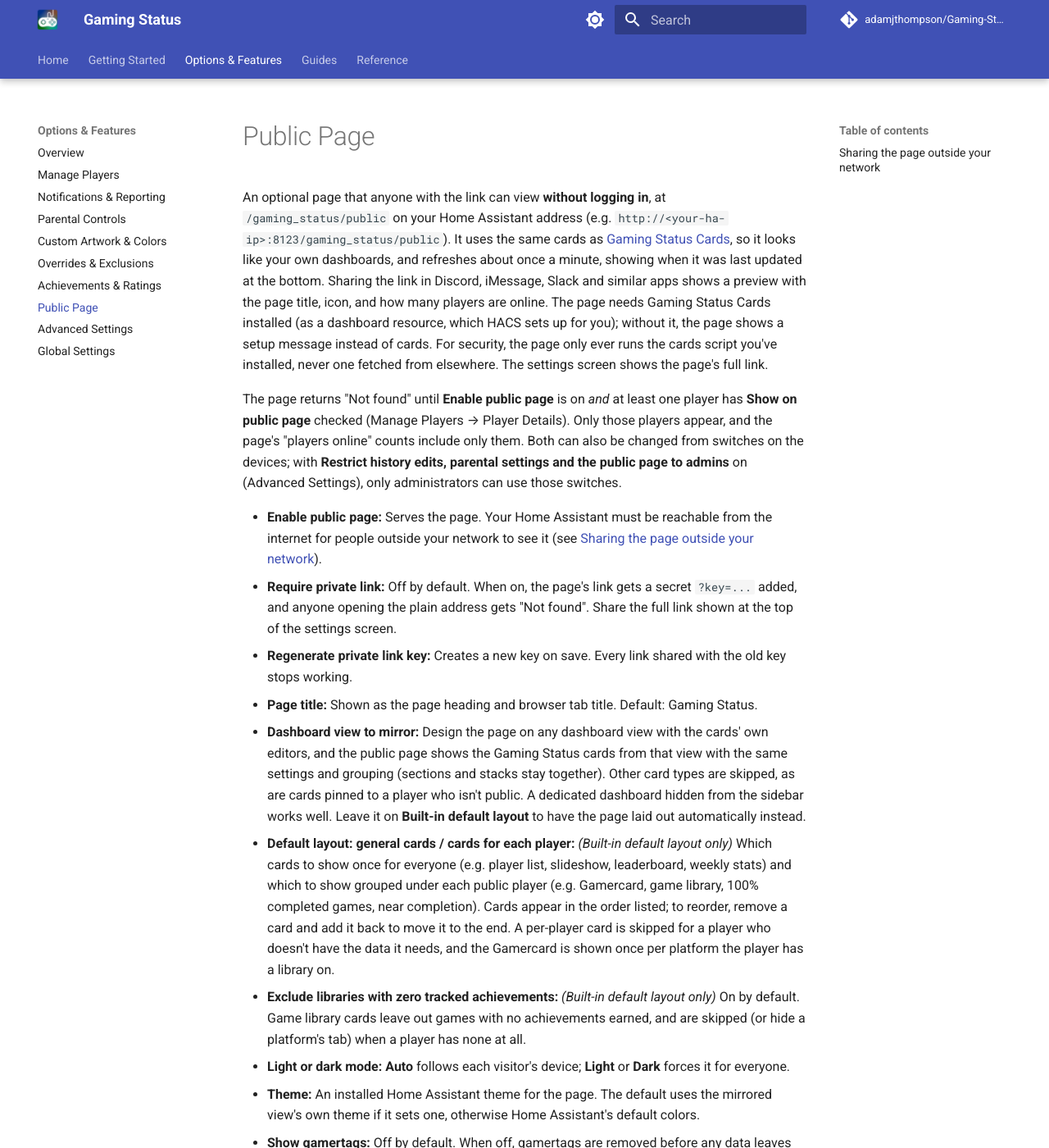
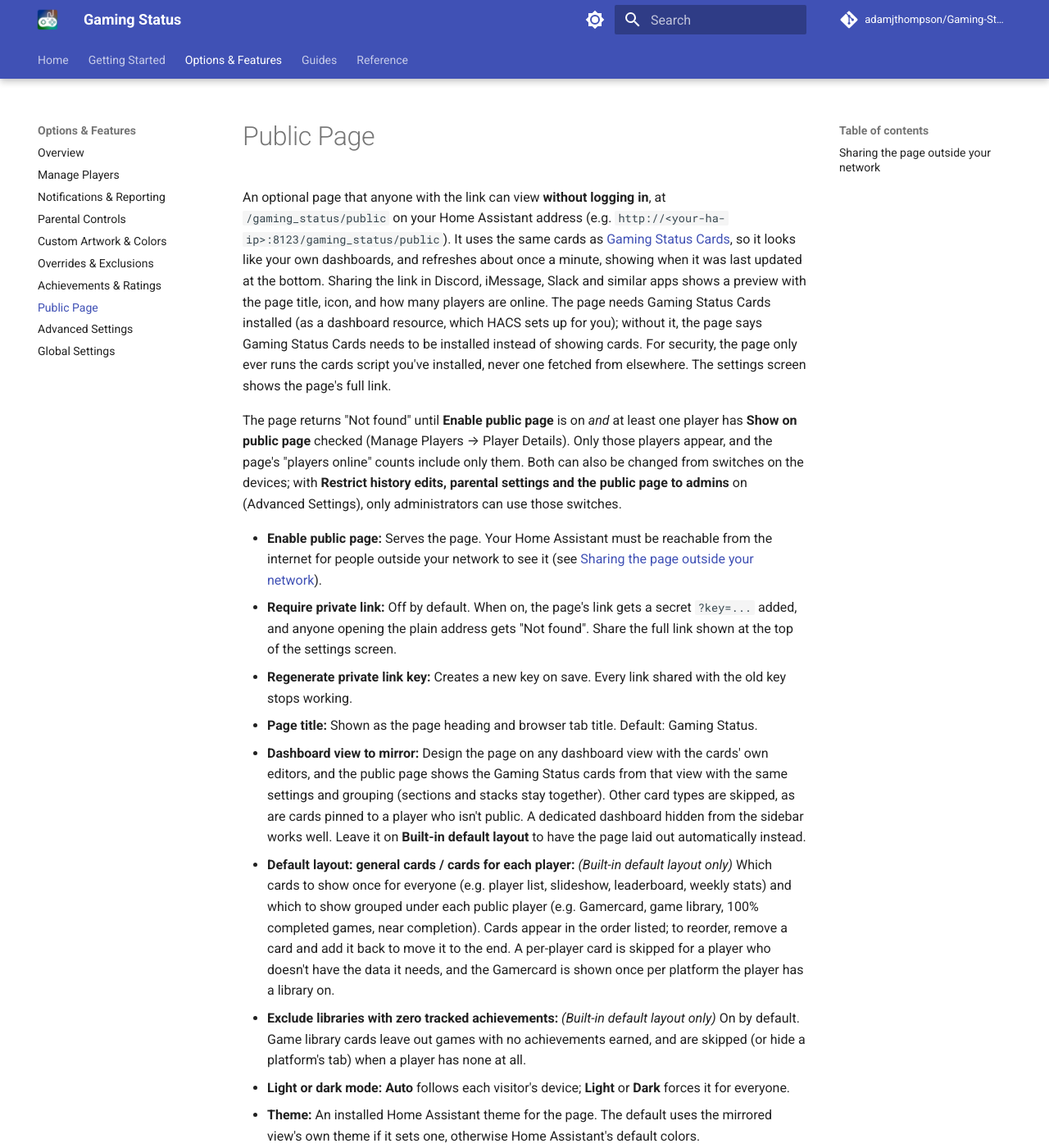
Before and after one commit to adamjthompson/Gaming-Status, an MkDocs documentation site: the page built from docs/configuration/public-page.md, in a window 1280 px wide and 1400 px high. Shown: the whole window at 82% size. Built offline with MkDocs 1.6.1 and Material for MkDocs 9.7.7, drawn with Linux system fonts in a browser that asks for light colours; comment, search, counter and statistics services are not loaded; some of the changed text lies outside the part shown.

Commit message:
Made the public page say when Gaming Status Cards is missing.
Without a Gaming Status Cards script to run, the public page said only
"This page isn't set up yet", with the actual cause in parentheses. It
now leads with it: "Gaming Status Cards needs to be installed to show
this page", followed by the owner's fix (install it from HACS, which adds
the dashboard resource, or set Cards script URL). When the cards are found
but the browser can't load them (e.g. a proxy blocks their address), the
message now says "Couldn't load Gaming Status Cards" rather than "the
cards script". The docs and the Cards script URL help text match.

Co-Authored-By: Claude Opus 5.5 <noreply@anthropic.com>

```diff
--- a/docs/configuration/public-page.md
+++ b/docs/configuration/public-page.md
@@ -1,5 +1,5 @@
 # Public Page
-An optional page that anyone with the link can view **without logging in**, at `/gaming_status/public` on your Home Assistant address (e.g. `http://<your-ha-ip>:8123/gaming_status/public`). It uses the same cards as [Gaming Status Cards](https://github.com/adamjthompson/Gaming-Status-Cards), so it looks like your own dashboards, and refreshes about once a minute, showing when it was last updated at the bottom. Sharing the link in Discord, iMessage, Slack and similar apps shows a preview with the page title, icon, and how many players are online. The page needs Gaming Status Cards installed (as a dashboard resource, which HACS sets up for you); without it, the page shows a setup message instead of cards. For security, the page only ever runs the cards script you've installed, never one fetched from elsewhere. The settings screen shows the page's full link.
+An optional page that anyone with the link can view **without logging in**, at `/gaming_status/public` on your Home Assistant address (e.g. `http://<your-ha-ip>:8123/gaming_status/public`). It uses the same cards as [Gaming Status Cards](https://github.com/adamjthompson/Gaming-Status-Cards), so it looks like your own dashboards, and refreshes about once a minute, showing when it was last updated at the bottom. Sharing the link in Discord, iMessage, Slack and similar apps shows a preview with the page title, icon, and how many players are online. The page needs Gaming Status Cards installed (as a dashboard resource, which HACS sets up for you); without it, the page says Gaming Status Cards needs to be installed instead of showing cards. For security, the page only ever runs the cards script you've installed, never one fetched from elsewhere. The settings screen shows the page's full link.
 
 The page returns "Not found" until **Enable public page** is on *and* at least one player has **Show on public page** checked (Manage Players → Player Details). Only those players appear, and the page's "players online" counts include only them. Both can also be changed from switches on the devices; with **Restrict history edits, parental settings and the public page to admins** on (Advanced Settings), only administrators can use those switches.
 
@@ -13,7 +13,7 @@ The page returns "Not found" until **Enable public page** is on *and* at least o
 * **Light or dark mode:** **Auto** follows each visitor's device; **Light** or **Dark** forces it for everyone.
 * **Theme:** An installed Home Assistant theme for the page. The default uses the mirrored view's own theme if it sets one, otherwise Home Assistant's default colors.
 * **Show gamertags:** Off by default. When off, gamertags are removed before any data leaves Home Assistant. When on, the built-in layout shows them in the player list and Gamercards; on a mirrored view, also turn on **Show gamertags** in each card's editor.
-* **Cards script URL:** *(Optional)* Leave blank to use the Gaming Status Cards resource already installed in your dashboards; a cards script added with `frontend: extra_module_url:` in `configuration.yaml` is found too. If none is found, the page shows a setup message instead of cards.
+* **Cards script URL:** *(Optional)* Leave blank to use the Gaming Status Cards resource already installed in your dashboards; a cards script added with `frontend: extra_module_url:` in `configuration.yaml` is found too. If none is found, the page says Gaming Status Cards needs to be installed instead of showing cards. If the cards are found but can't be loaded (for example, a proxy or tunnel blocks their address), it says "Couldn’t load Gaming Status Cards."
 
 **What's never shared:** Credentials, account IDs, parental control data, and (unless enabled) gamertags are stripped from the page's data. With gamertags hidden, Xbox, PlayStation and Discord avatars are served by the page itself under opaque addresses, since their usual addresses name the account. The page's data does include Home Assistant's time zone, so its charts split days the same way your dashboards do. The Game Management card is never shown, and the page can't call any services or change anything. Each visitor's address is limited to 120 requests a minute, which is well above what an open page uses. Visitors on public IPv6 are counted per /64 network, since one home can use any address in it.
 
```
Also changed, not shown: 2 other files.
